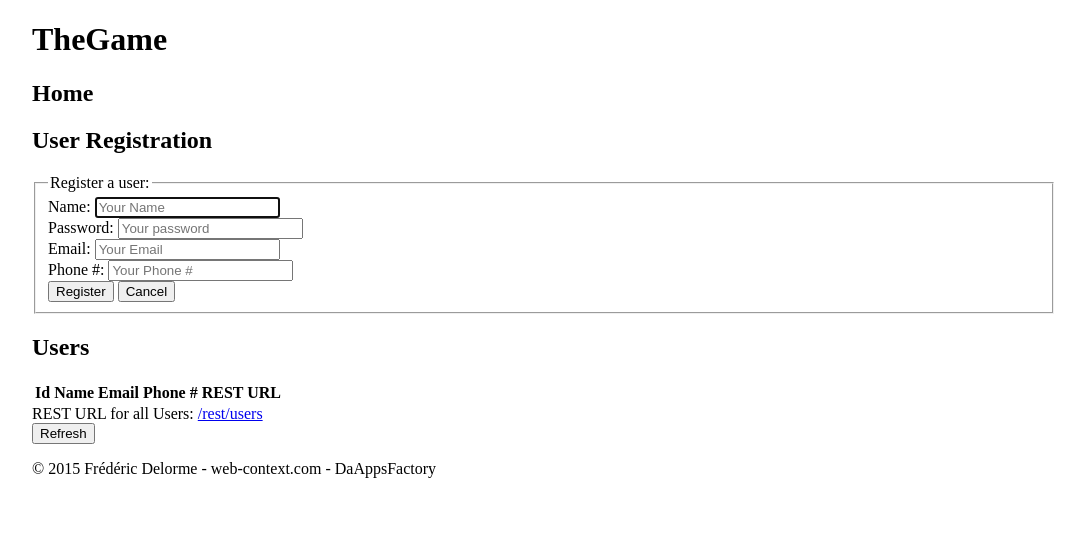
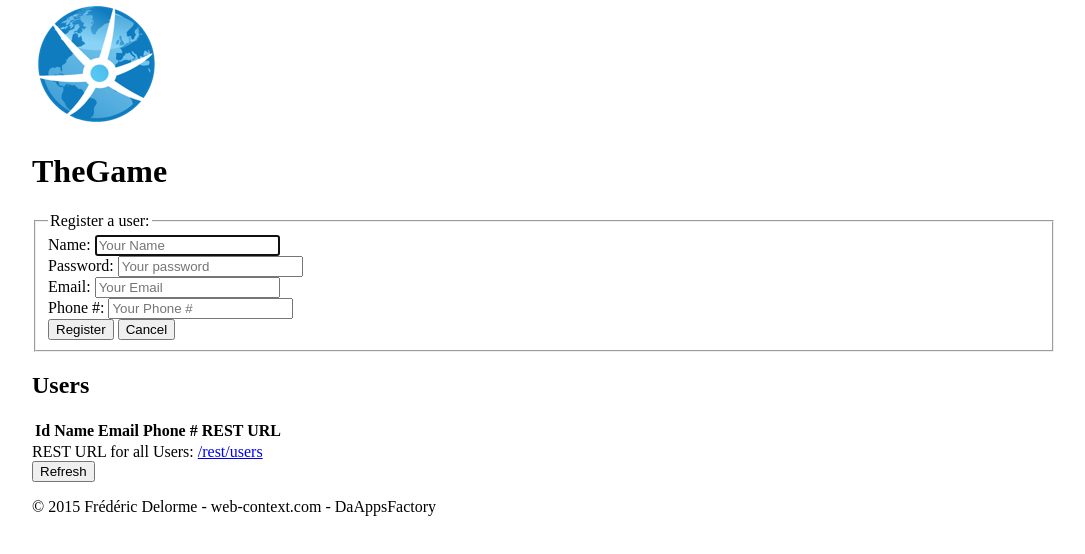
Before and after one commit to Web-Context/thegame, a plain HTML site: page src/main/webapp/index.html in a window 1280 px wide. Shown: the whole page, without its empty margins (96-1181 px from the left). Drawn offline with Linux system fonts and the light colour scheme; no server answers.

Commit message:
Build Back-end and Front-end. Fix Logo and default template page.

```diff
--- a/src/main/webapp/index.html
+++ b/src/main/webapp/index.html
@@ -18,11 +18,10 @@
 </head>
 <body>
 	<header>
+		<img src="images/webcontext_logo.png" class="logo" alt="Web-Cntext logo" title="Web-Context.com / DaAppsFactory"/>
 		<h1>TheGame</h1>
-		<h2>Home</h2>
 	</header>
 	<div id="content" ng-view>
-		<!-- This div will be tempalted by AngularJS -->
 		[Template content will be inserted here]
 	</div>
 	<footer id="footer">
--- a/src/main/webapp/partials/home.html
+++ b/src/main/webapp/partials/home.html
@@ -2,8 +2,7 @@
 <!-- This is a partial, and is templated by AngularJS -->
 <div>
     <!-- Standard HTML form, with the submit function bound to the register() function defined in the the controller -->
-    <form id="reg" ng-submit="register()">
-        <h2>User Registration</h2>
+    <form id="reg" ng-submit="register()" class="form modal">
         <fieldset>
             <legend>Register a user:</legend>
             <!-- Each input is bound to a property on the prototype newuser object -->
```
Also changed, not shown: src/main/webapp/gfx/asidebkg.png (deleted), src/main/webapp/gfx/bkg-blkheader.png (deleted), src/main/webapp/gfx/dualbrand_logo.png (deleted), src/main/webapp/gfx/headerbkg.png (deleted), src/main/webapp/gfx/wildfly-banner.png (deleted), src/main/webapp/images/webcontext_logo.png (added).
